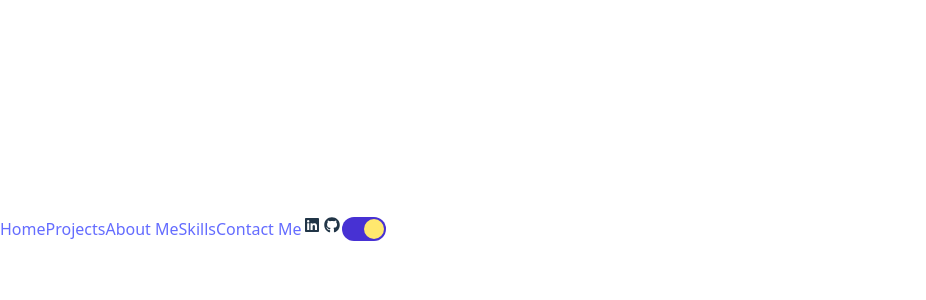
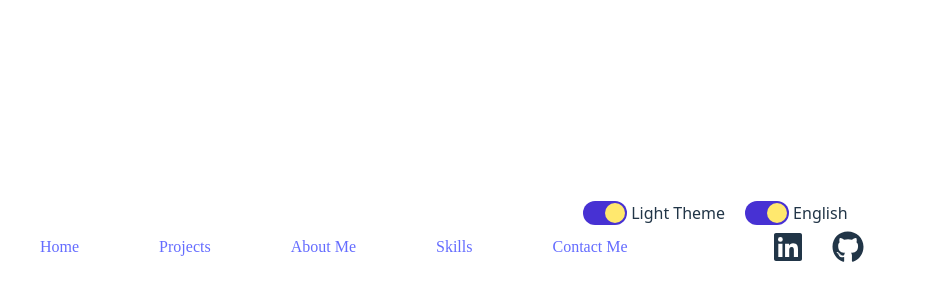
Before and after one commit to kaanarslann/Personal-Portfolio-Page, a React (Vite) app: page / in a window 1280 px wide. Shown: the part 168-468 px from the top of the page, without its empty margins (0-926 px from the left). Built offline with nearby package versions, Linux system fonts and the light colour scheme.

Commit message:
Update Header

```diff
--- a/src/sections/Header.jsx
+++ b/src/sections/Header.jsx
@@ -4,9 +4,20 @@ import { faLinkedin, faGithub } from "@fortawesome/free-brands-svg-icons"
 
 export default function Header() {
     return (
-        <header className="flex justify-between">
-            <section className="header-nav">
-                <nav className="flex">
+        <header className="flex-col justify-center my-2 mx-10">
+            <section className="header-buttons flex gap-5 justify-end mr-5">
+                <div className="theme flex gap-1">
+                    <ThemeSlider />
+                    <span className="">Light Theme</span>
+                </div>
+                <div className="language flex gap-1">
+                    <ThemeSlider />
+                    <span>English</span>
+                </div>
+            </section>
+            <div className="flex gap-35 items-center justify-center">
+                <section className="header-nav flex justify-around">
+                    <nav className="flex gap-20 font-[IBM_Plex_Mono]">
                         <a>Home</a>
                         <a>Projects</a>
                         <a>About Me</a>
@@ -14,13 +25,11 @@ export default function Header() {
                         <a>Contact Me</a>
                     </nav>
                 </section>
-            <section className="header-socials flex">
-                <FontAwesomeIcon icon={faLinkedin} />
-                <FontAwesomeIcon icon={faGithub} />
+                <section className="header-socials flex gap-5">
+                    <FontAwesomeIcon icon={faLinkedin} size="2xl"/>
+                    <FontAwesomeIcon icon={faGithub} size="2xl"/>
                 </section>
-            <section className="header-buttons flex">
-                <ThemeSlider />
-            </section>
+            </div>
         </header>
     )
 }
```
Lines whose indentation alone changed are shown as unchanged.
